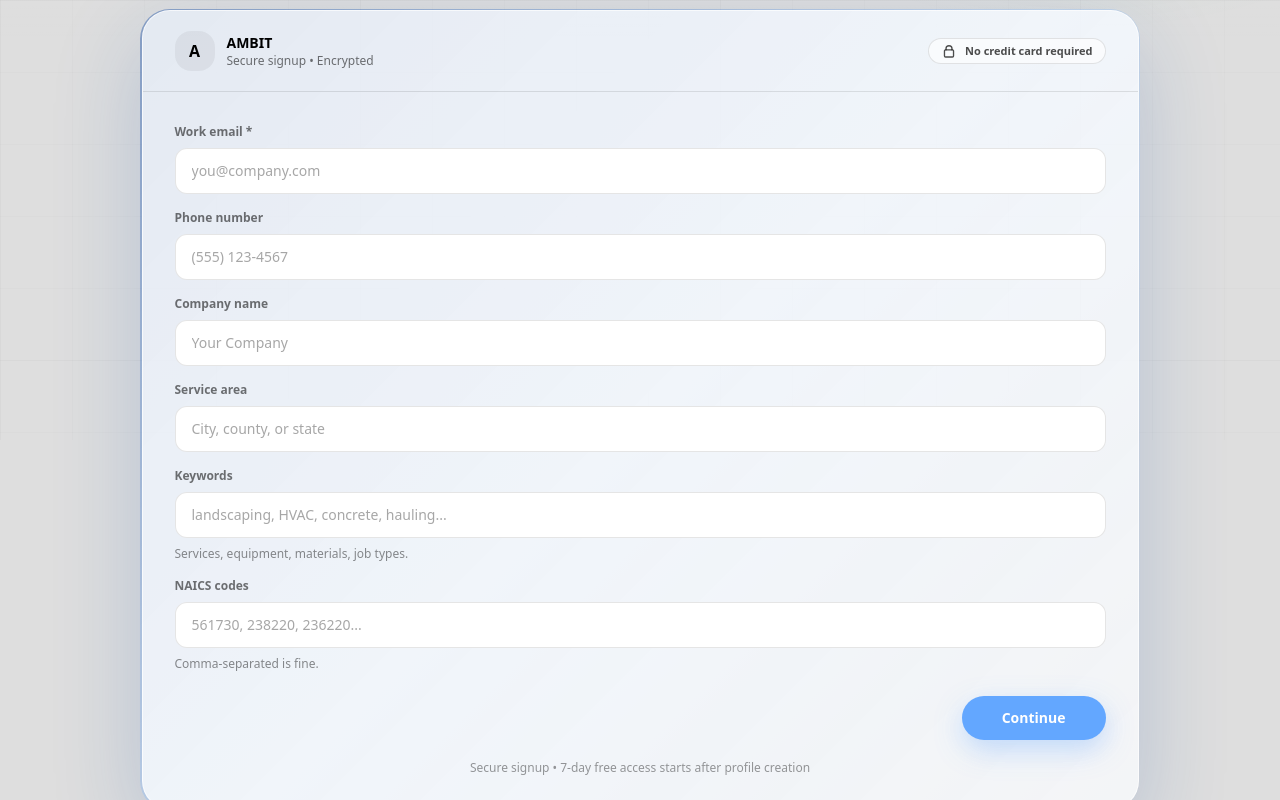
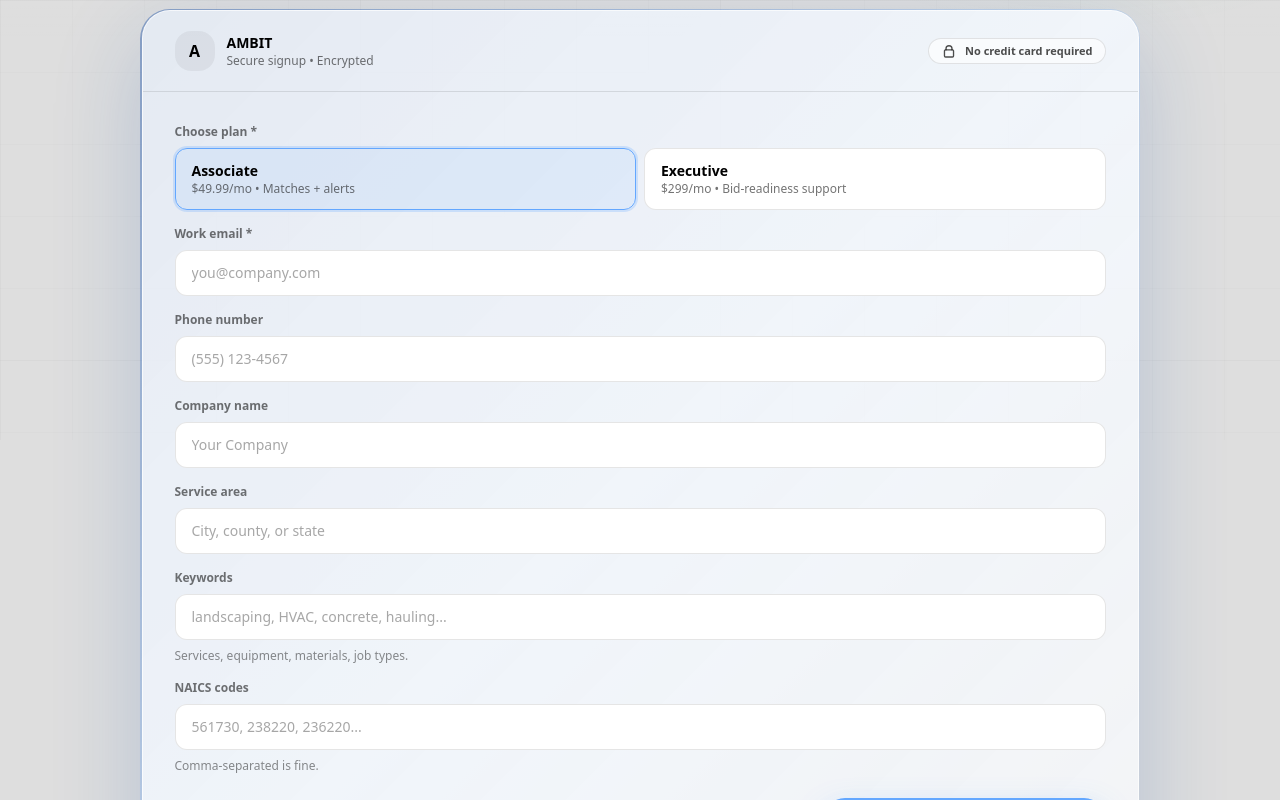
Before and after one commit to seansevrix/ambit, a Next.js app: page /get-started in a window 1280 px wide. Shown: the part 360-1160 px from the top of the page. Built offline with nearby package versions, Linux system fonts and the light colour scheme; no server answers.

Commit message:
Switch to paid-first signup and remove trial flow

```diff
--- a/app/get-started/GetStartedClient.tsx
+++ b/app/get-started/GetStartedClient.tsx
@@ -2,7 +2,7 @@
 "use client";
 
 import { useMemo, useState } from "react";
-import { useRouter, useSearchParams } from "next/navigation";
+import { useSearchParams } from "next/navigation";
 
 const PROD_BACKEND = "https://ambit-0dnp.onrender.com";
 const DEV_BACKEND = "http://localhost:5001";
@@ -18,10 +18,27 @@ const API_BASE = (
 const REQUEST_TIMEOUT_MS = 15000;
 
 type Market = "residential" | "commercial" | "government";
+type Plan = "associate" | "executive";
+
+const ONBOARDING_MESSAGE =
+  "To receive ongoing matches, RFQ alerts, and bid support, an active subscription is required.";
 
 function normalizeMarket(m: string | null): Market {
   if (m === "commercial" || m === "government" || m === "residential") return m;
   return "residential";
+}
+
+function normalizePlan(p: string | null): Plan {
+  const v = String(p || "").trim().toLowerCase();
+
+  if (v === "executive") return "executive";
+  if (v === "associate") return "associate";
+
+  // Back-compat aliases
+  if (v === "all" || v === "all3" || v === "all_markets" || v === "prime") return "executive";
+  if (v === "single" || v === "single_market" || v === "basic") return "associate";
+
+  return "associate";
 }
 
 async function postJson(url: string, body: any, ms = REQUEST_TIMEOUT_MS) {
@@ -50,10 +67,12 @@ async function postJson(url: string, body: any, ms = REQUEST_TIMEOUT_MS) {
 }
 
 export default function GetStartedClient() {
-  const router = useRouter();
   const sp = useSearchParams();
 
   const intent = useMemo(() => normalizeMarket(sp.get("intent")), [sp]);
+  const initialPlan = useMemo(() => normalizePlan(sp.get("plan")), [sp]);
+
+  const [selectedPlan, setSelectedPlan] = useState<Plan>(initialPlan);
 
   const [companyName, setCompanyName] = useState("");
   const [email, setEmail] = useState("");
@@ -79,10 +98,11 @@ export default function GetStartedClient() {
     try {
       const trimmedPhone = phone.trim();
 
-      const payload = {
+      // 1) Create/update customer profile
+      const customerPayload = {
         email: trimmedEmail,
         phone: trimmedPhone || null,
-        phoneNumber: trimmedPhone || null, // optional alias for backend compatibility
+        phoneNumber: trimmedPhone || null, // alias for backend compatibility
         companyName: companyName.trim() || null,
         name: companyName.trim() || null,
         serviceArea: serviceArea.trim() || null,
@@ -90,25 +110,54 @@ export default function GetStartedClient() {
         keywords: keywords.trim() || null,
         naics: naics.trim() || null,
         intent,
+        plan: selectedPlan,
         segments: ["residential", "commercial", "government"],
       };
 
-      const { res, json } = await postJson(`${API_BASE}/engine/customers`, payload);
+      const { res: customerRes, json: customerJson } = await postJson(
+        `${API_BASE}/engine/customers`,
+        customerPayload
+      );
 
-      if (!res.ok) {
-        setErr(json?.error || json?.message || "Signup failed. Please try again.");
+      if (!customerRes.ok) {
+        setErr(customerJson?.error || customerJson?.message || "Signup failed. Please try again.");
         return;
       }
 
-      const id =
-        json?.customerId ??
-        json?.customer?.id ??
-        json?.id ??
-        json?.customer?.customerId ??
+      const customerId =
+        customerJson?.customerId ??
+        customerJson?.customer?.id ??
+        customerJson?.id ??
+        customerJson?.customer?.customerId ??
         null;
 
-      if (id) router.push(`/matches/${id}`);
-      else router.push(`/matches`);
+      // 2) Immediately create Stripe checkout session
+      const { res: checkoutRes, json: checkoutJson } = await postJson(
+        `${API_BASE}/engine/billing/create-checkout-session`,
+        {
+          customerId: customerId ?? undefined,
+          email: trimmedEmail,
+          plan: selectedPlan,
+        }
+      );
+
+      if (!checkoutRes.ok) {
+        setErr(
+          checkoutJson?.error ||
+            checkoutJson?.message ||
+            "Could not start secure checkout. Please try again."
+        );
+        return;
+      }
+
+      const checkoutUrl = checkoutJson?.url;
+      if (!checkoutUrl || typeof checkoutUrl !== "string") {
+        setErr("Checkout link was missing. Please try again.");
+        return;
+      }
+
+      // 3) Redirect to Stripe (payment required)
+      window.location.href = checkoutUrl;
     } catch (e: any) {
       setErr(e?.message || "Something went wrong. Please try again.");
     } finally {
@@ -118,6 +167,39 @@ export default function GetStartedClient() {
 
   return (
     <div className="grid gap-4">
+      <div>
+        <div className="text-xs font-semibold text-black/55">Choose plan *</div>
+        <div className="mt-2 grid grid-cols-1 gap-2 sm:grid-cols-2">
+          <button
+            type="button"
+            onClick={() => setSelectedPlan("associate")}
+            className={[
+              "rounded-xl border px-4 py-3 text-left transition",
+              selectedPlan === "associate"
+                ? "border-[#63A7FF] bg-[#63A7FF]/10 ring-2 ring-[#63A7FF]/25"
+                : "border-black/10 bg-white hover:border-black/20",
+            ].join(" ")}
+          >
+            <div className="text-sm font-semibold text-black">Associate</div>
+            <div className="text-xs text-black/55">$49.99/mo • Matches + alerts</div>
+          </button>
+
+          <button
+            type="button"
+            onClick={() => setSelectedPlan("executive")}
+            className={[
+              "rounded-xl border px-4 py-3 text-left transition",
+              selectedPlan === "executive"
+                ? "border-[#63A7FF] bg-[#63A7FF]/10 ring-2 ring-[#63A7FF]/25"
+                : "border-black/10 bg-white hover:border-black/20",
+            ].join(" ")}
+          >
+            <div className="text-sm font-semibold text-black">Executive</div>
+            <div className="text-xs text-black/55">$299/mo • Bid-readiness support</div>
+          </button>
+        </div>
+      </div>
+
       <div>
         <div className="text-xs font-semibold text-black/55">Work email *</div>
         <input
@@ -197,13 +279,11 @@ export default function GetStartedClient() {
           disabled={loading}
           className="inline-flex items-center justify-center rounded-full bg-[#63A7FF] px-10 py-3 text-sm font-semibold text-white shadow-[0_10px_28px_rgba(99,167,255,0.35)] transition hover:brightness-110 disabled:cursor-not-allowed disabled:opacity-60"
         >
-          {loading ? "Working…" : "Continue"}
+          {loading ? "Working…" : "Continue to Secure Checkout"}
         </button>
       </div>
 
-      <div className="pt-1 text-center text-xs text-black/40">
-        Secure signup • 7-day free access starts after profile creation
-      </div>
+      <div className="pt-1 text-center text-xs text-black/45">{ONBOARDING_MESSAGE}</div>
     </div>
   );
 }
```
Also changed, not shown: 1 other file (tests, documents, lock files or other folders).
